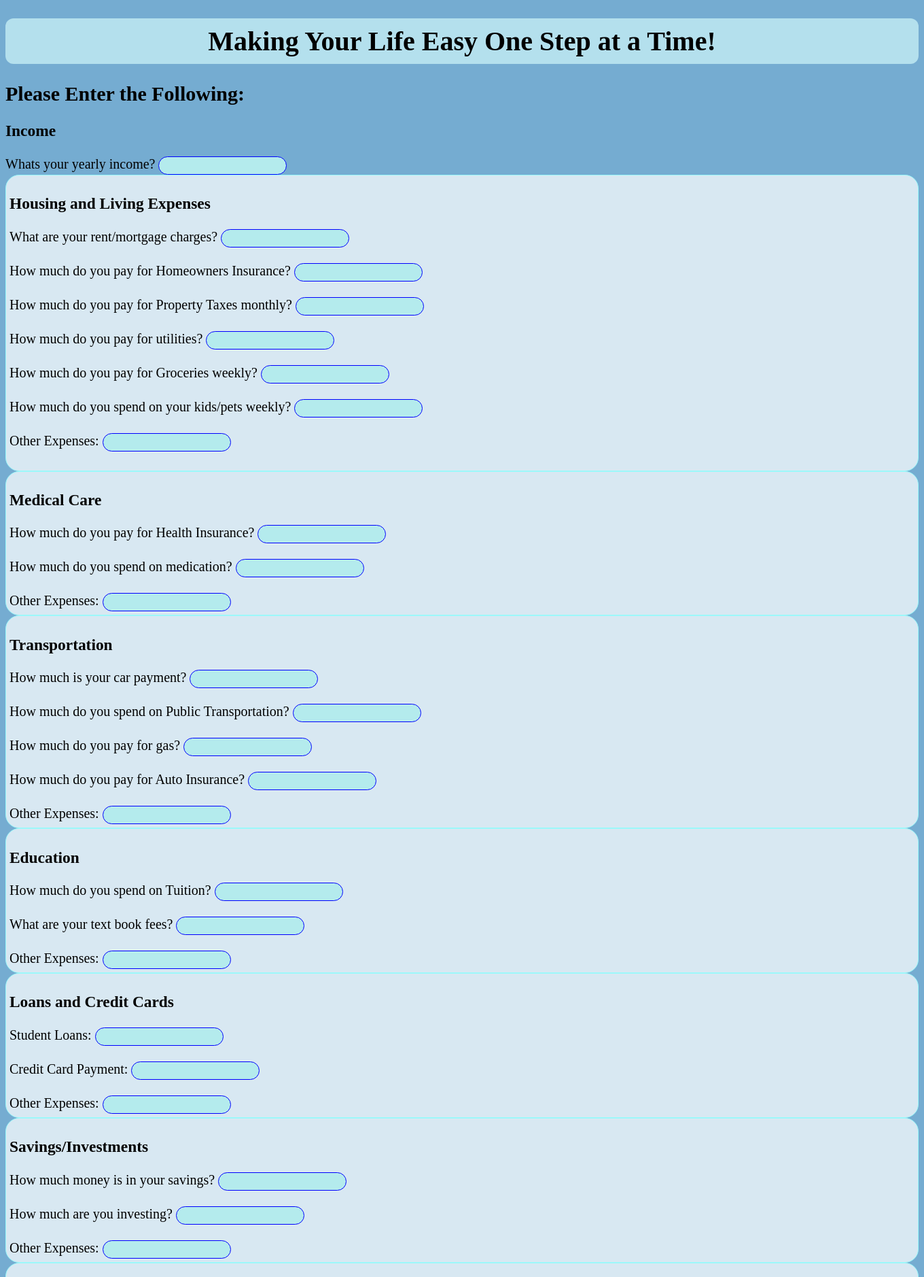
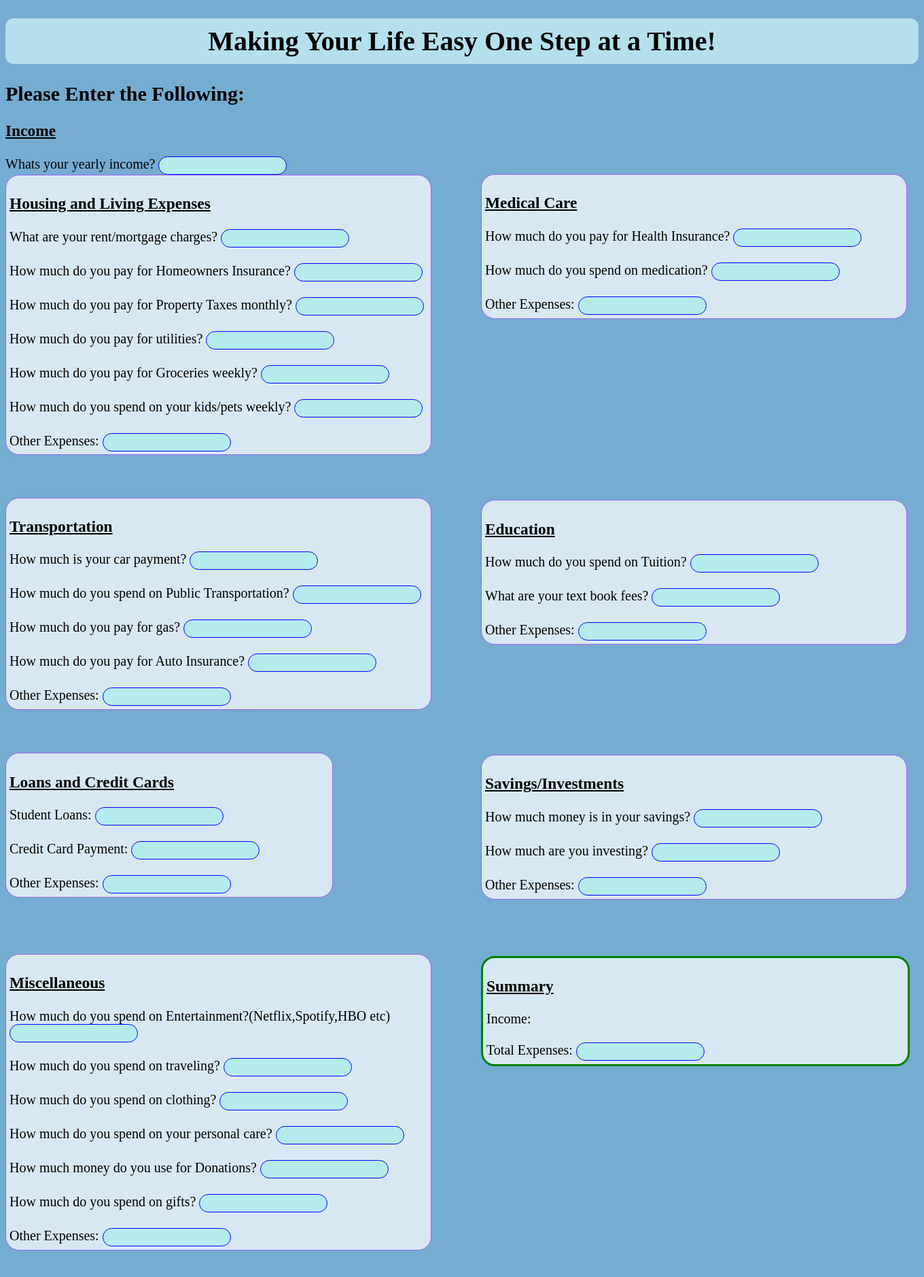
Before and after one commit to MarMiranda-12345/BudgetWebsite, a Python web app: template templates/EnterInfo.html in a window 1360 px wide. Shown: the part 97-1975 px from the top of the page at 68% size. Run offline with Jinja, Linux system fonts and the light colour scheme; the template is opened without the code that fills it, so the values that code supplies are empty; some libraries are stand-ins or nearby versions.

Commit message:
Major css update

```diff
--- a/static/css/results.css
+++ b/static/css/results.css
@@ -71,51 +71,90 @@
 
 .class9{
   padding: 5px;
-  border: 1px solid #9bf8fa;
+  border: 3px solid Green;
   border-radius: 20px;
-  background-color:#d8e8f2
+  background-color:#d8e8f2;
+  text-align: left;
+  width: 615px;
+  position: relative;
+  left: 700px;
+  bottom:863px
 }
 .class8{
   padding: 5px;
-  border: 1px solid #9bf8fa;
+  border: 1px solid #9c64f5;
   border-radius: 20px;
-  background-color:#d8e8f2
+  background-color:#d8e8f2;
+  width: 615px;
+  position:relative;
+  bottom: 430px
 }
 .class7{
   padding: 5px;
-  border: 1px solid #9bf8fa;
+  border: 1px solid #9c64f5;
   border-radius: 20px;
-  background-color:#d8e8f2
+  background-color:#d8e8f2;
+  text-align: left;
+  width: 615px;
+  position: relative;
+  left: 700px;
+  bottom: 510px
 }
 .class6{
   padding: 5px;
-  border: 1px solid #9bf8fa;
+  border: 1px solid #9c64f5;
   border-radius: 20px;
-  background-color:#d8e8f2
+  background-color:#d8e8f2;
+  width: 470px;
+  position:relative;
+  bottom: 300px
 }
 .class5{
   padding: 5px;
-  border: 1px solid #9bf8fa;
+  border: 1px solid #9c64f5;
   border-radius: 20px;
-  background-color:#d8e8f2
+  background-color:#d8e8f2;
+  text-align: left;
+  width: 615px;
+  position:relative;
+  left:700px;
+  bottom: 459px
 }
 .class4{
   padding: 5px;
-  border: 1px solid #9bf8fa;
+  border: 1px solid #9c64f5;
   border-radius: 20px;
-  background-color:#d8e8f2
+  background-color:#d8e8f2;
+  width: 615px;
+  position: relative;
+  bottom: 150px
 
 }
 .class3{
   padding: 5px;
-  border: 1px solid #9bf8fa;
+  border: 1px solid #9c64f5;
   border-radius: 20px;
-  background-color:#d8e8f2
+  background-color:#d8e8f2;
+  text-align: left;
+  width: 615px;
+  position: relative;
+  left:700px;
+  bottom:413px
 }
 .class1{
   padding: 5px;
-  border: 1px solid #9bf8fa;
+  border: 1px solid #9c64f5;
   border-radius: 20px;
   background-color:#d8e8f2;
-  text-align: left
+  width: 615px;
+  height:400px;
 }
+h3{
+  text-decoration: underline;
+}
+.Income{
+  padding: 5px;
+  border: 1px solid #9c64f5;
+  border-radius: 20px;
+  background-color:#d8e8f2;
+}
```
